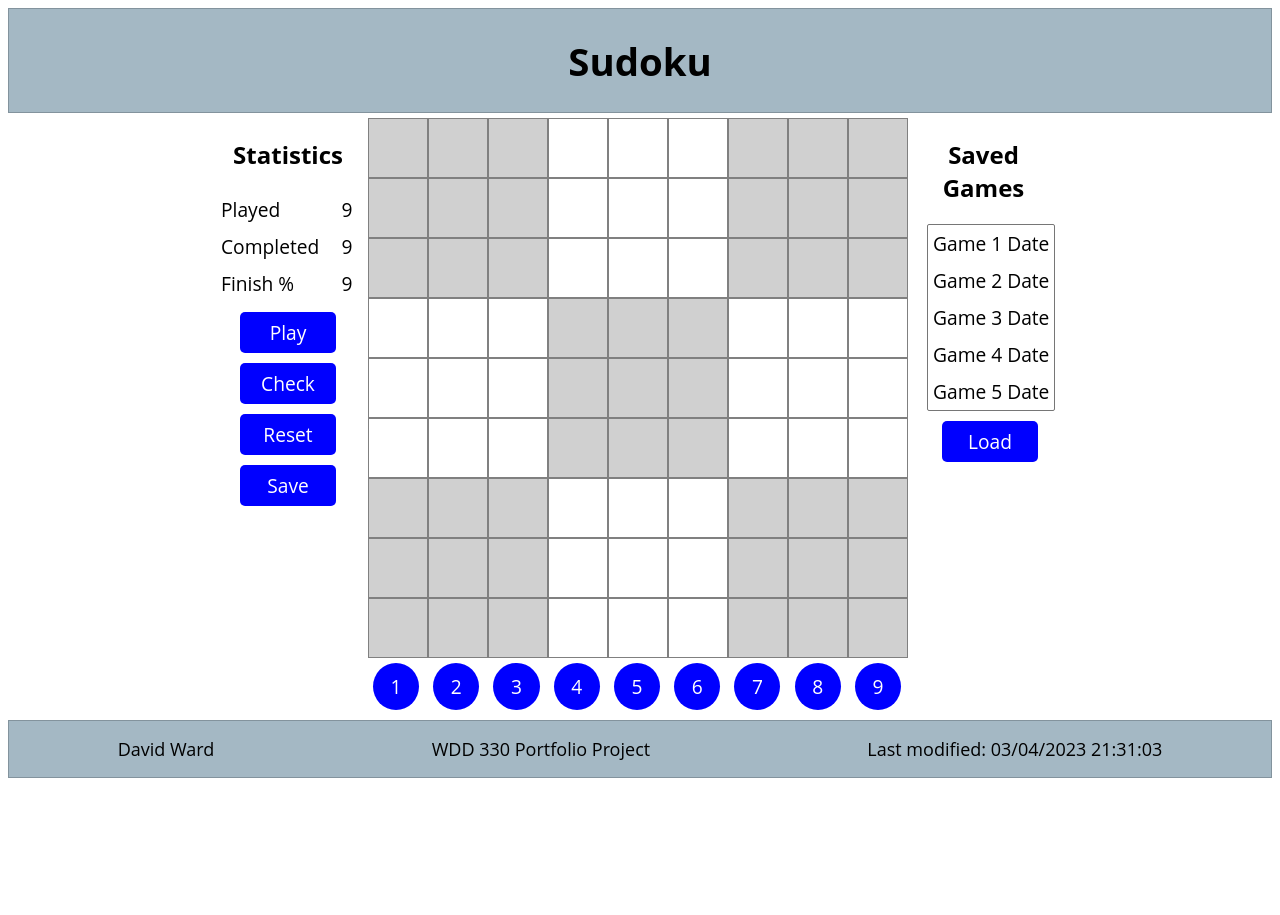
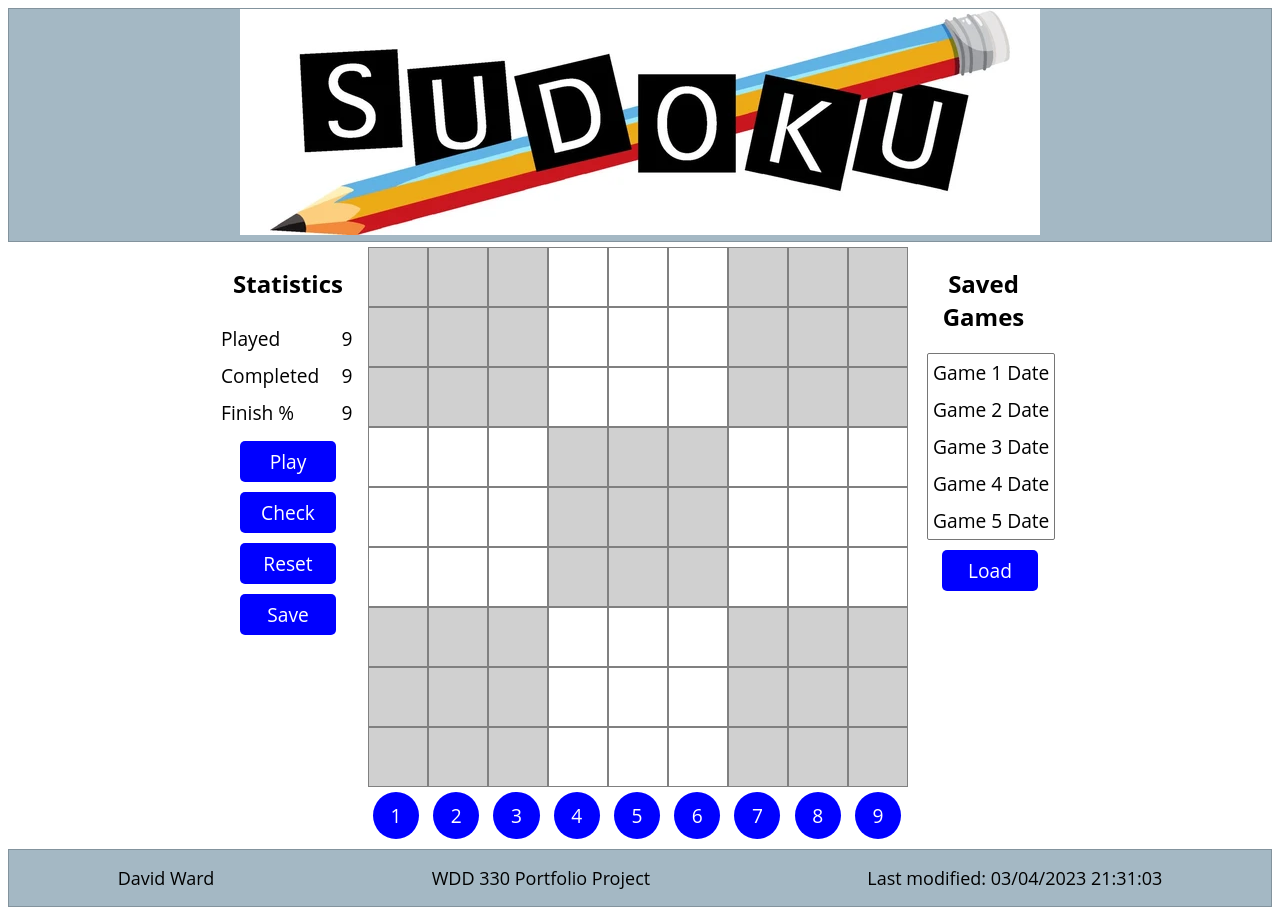
Before and after one commit to ScratchyPDX/sudoku, a plain HTML site: page src/index.html in a window 1280 px wide. Before the commit the page ends 800 px from the top, so only its background shows below. Drawn offline with Linux system fonts and the light colour scheme.

Commit message:
Add header image

```diff
--- a/src/index.html
+++ b/src/index.html
@@ -9,8 +9,12 @@
     <title>Sudoku | WDD330 Portfolio Project</title>
   </head>
   <body>
-    <header class="box-shadow">
-      <h1>Sudoku</h1>
+    <header>
+      <picture>
+        <source media="(min-width:800px)" srcset="images/sudoku-logo-800.webp">
+        <source media="(min-width:500px)" srcset="images/sudoku-logo-800.webp">
+        <img src="images/sudoku-logo-1000.webp" alt="sudoku game logo">
+    </picture>
     </header>
     <main>
       <div id="alert-list"></div>
```
Also changed, not shown: src/images/sudoku-logo-1000.webp (added), src/images/sudoku-logo-500.webp (added), src/images/sudoku-logo-800.webp (added).
